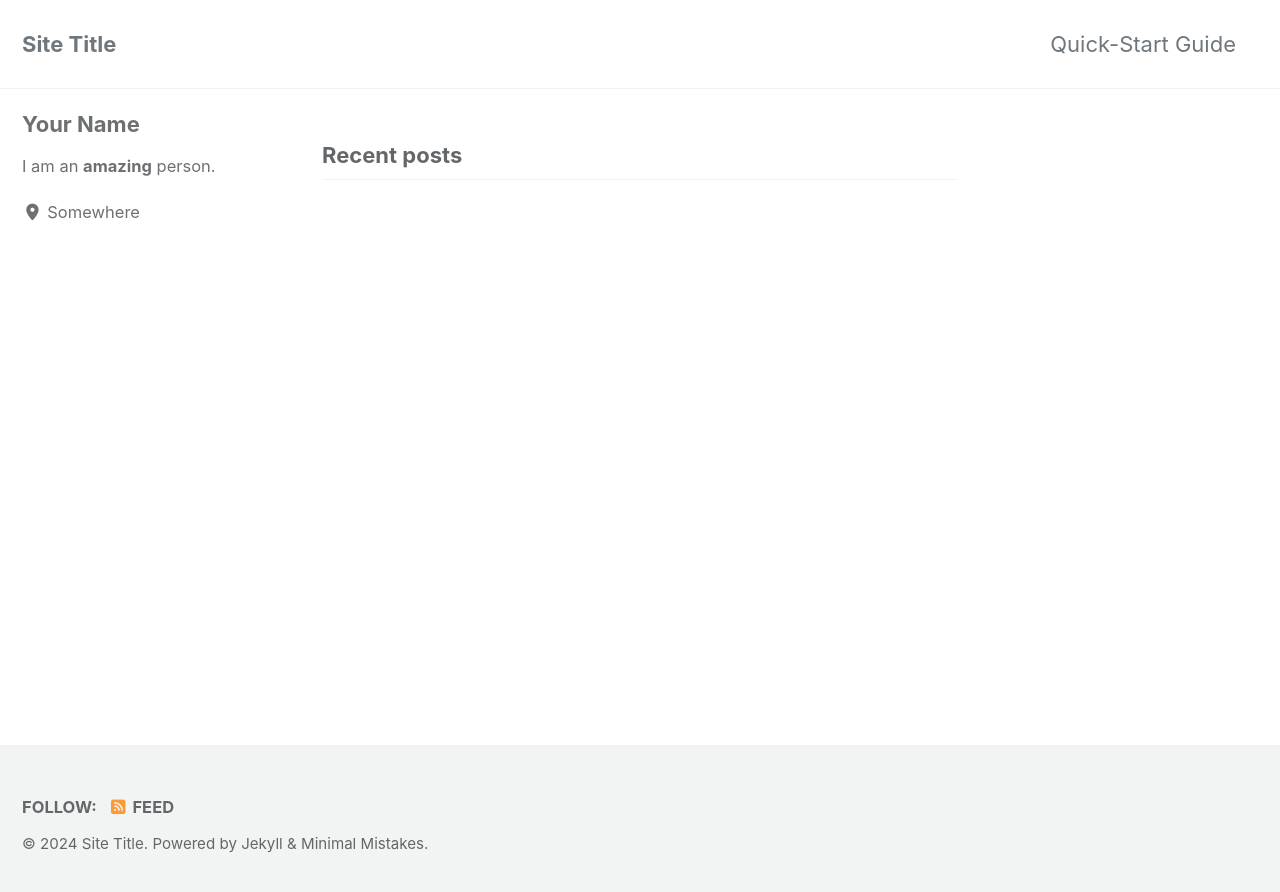
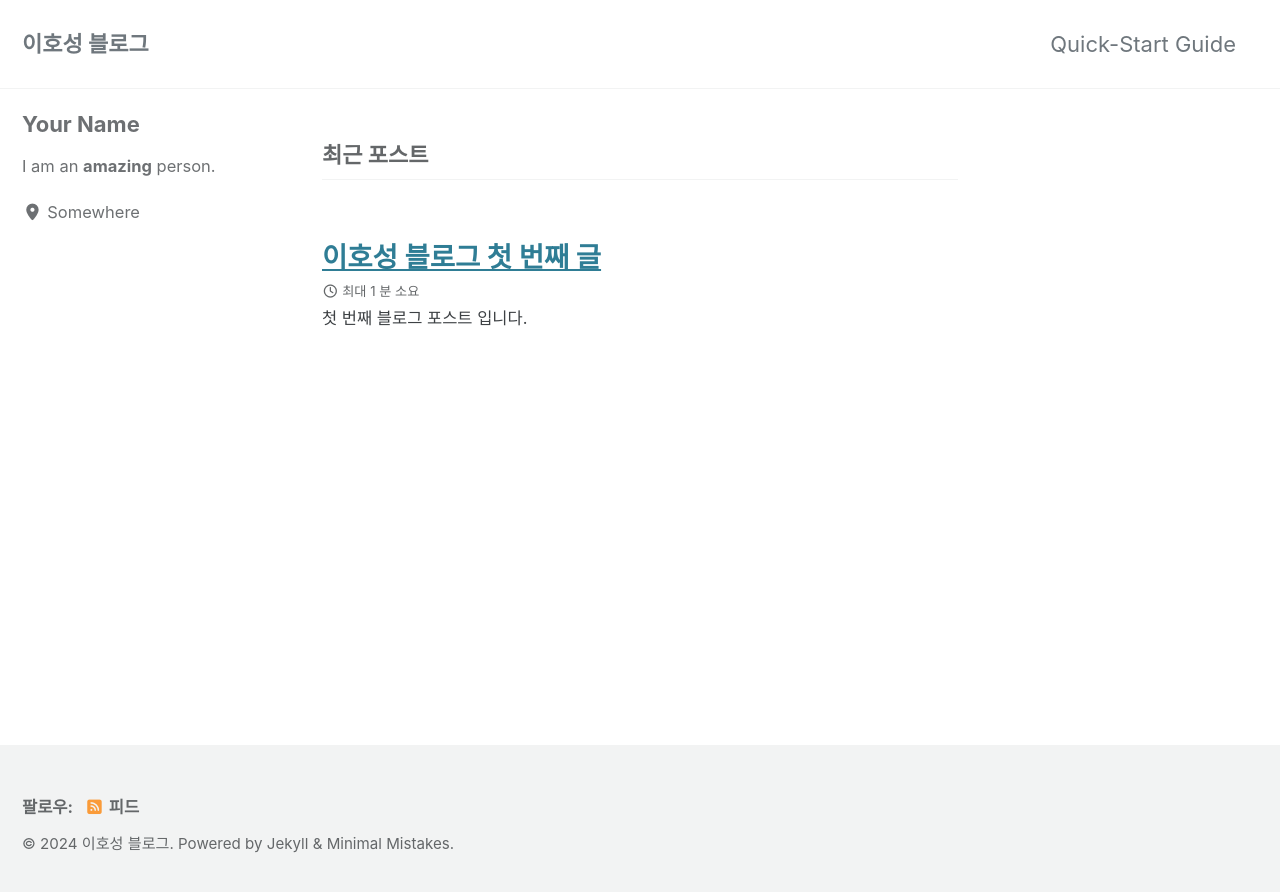
Before and after one commit to leehs1363/leehs1363.github.io, a Jekyll site: the page built from index.html, in a window 1280 px wide. Shown: the top 892 px of the page. Built offline with Jekyll 4.4.1, drawn with Linux system fonts in a browser that asks for light colours; cached includes are drawn as plain includes; the list of posts is cut into pages by our own code.

Commit message:
첫 번째 포스트

```diff
--- a/_config.yml
+++ b/_config.yml
@@ -15,12 +15,12 @@
 minimal_mistakes_skin    : "default" # "air", "aqua", "contrast", "dark", "dirt", "neon", "mint", "plum", "sunrise"
 
 # Site Settings
-locale                   : "en-US"
+locale                   : "ko-KR"
 rtl                      : # true, false (default) # turns direction of the page into right to left for RTL languages
-title                    : "Site Title"
-title_separator          : "-"
+title                    : "이호성 블로그"
+title_separator          : "|"
 subtitle                 : # site tagline that appears below site title in masthead
-name                     : "Your Name"
+name                     : "이호성"
 description              : "An amazing website."
 url                      : "https://leehs1363.github.io"
 baseurl                  : # the subpath of your site, e.g. "/blog"
```
Also changed, not shown: _posts/2024-09-20-처음 포스터.md (added, +12 -0 lines).
